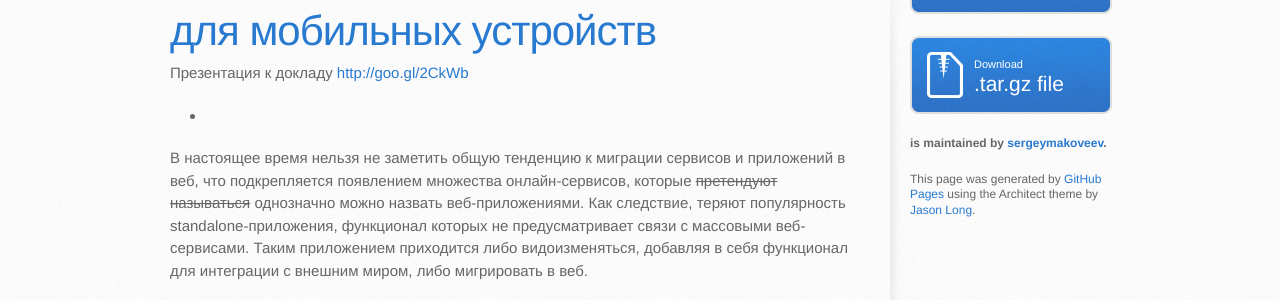
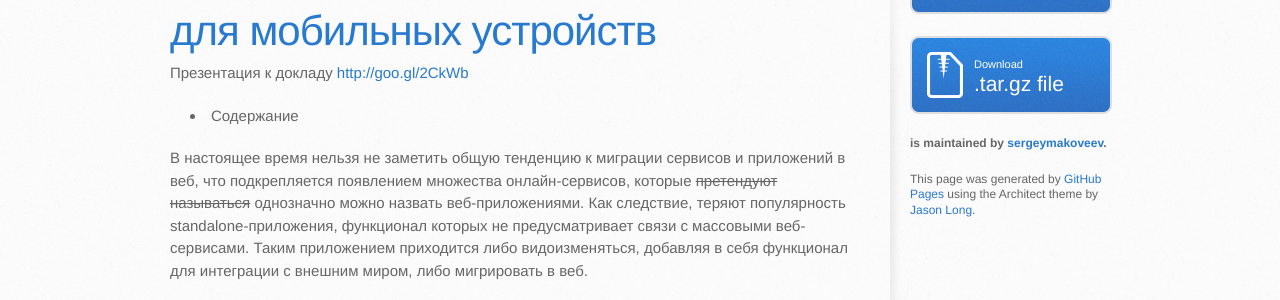
Before and after one commit to sergeymakoveev/sergeymakoveev.github.com, a Jekyll site: the page built from _posts/2013-01-16-frontend-trends.md, in a window 1280 px wide and 900 px high. Shown: the part 296-596 px from the top of the window. Built offline with Jekyll 4.4.1, drawn with Linux system fonts in a browser that asks for light colours; nearby versions of some CDN libraries; some web fonts are replaced.

Commit message:
[edit] _posts/2013-01-16-frontend-trends.md

```diff
--- a/_posts/2013-01-16-frontend-trends.md
+++ b/_posts/2013-01-16-frontend-trends.md
@@ -13,7 +13,8 @@ tags: [js, api, js api, frontend, html, interface, mdn, mozilla, w3c]
 ---
 Презентация к докладу [http://goo.gl/2CkWb][presentation]
 
--    {:toc}
+-    Содержание
+     {:toc}
 
 В настоящее время нельзя не заметить общую тенденцию к миграции сервисов и приложений в веб, что подкрепляется появлением множества онлайн-сервисов, которые <s>претендуют называться</s> однозначно можно назвать веб-приложениями. Как следствие, теряют популярность standalone-приложения, функционал которых не предусматривает связи с массовыми веб-сервисами. Таким приложением приходится либо видоизменяться, добавляя в себя функционал для интеграции с внешним миром, либо мигрировать в веб.
 
```
